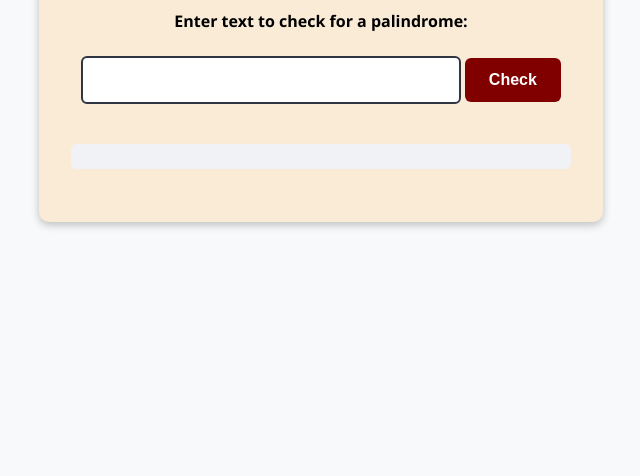
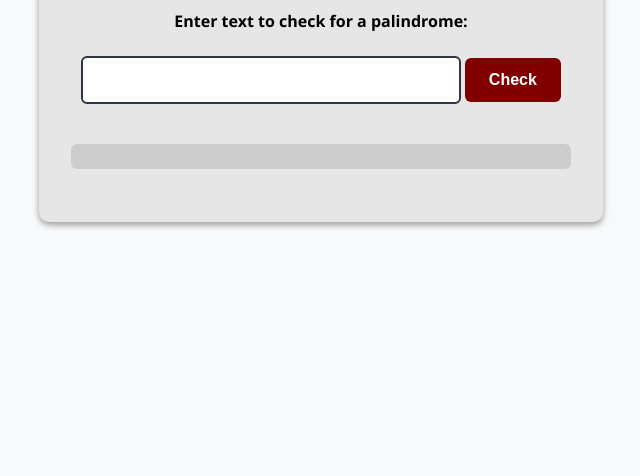
Before and after one commit to FredBob333/Palindrome-Checker, a plain HTML site: page index.html in a window 1280 px wide. Shown: the part 356-832 px from the top of the page, without its empty margins (319-959 px from the left). Drawn offline with Linux system fonts and the light colour scheme.

Commit message:
Update styles.css

```diff
--- a/styles.css
+++ b/styles.css
@@ -17,9 +17,9 @@ body {
 }
 
 main {
-  background: #FAEBD7;
+  background: #e6e6e6;
   border-radius: 10px;
-  box-shadow: rgba(0, 0, 0, 0.24) 0px 3px 8px;
+  box-shadow: rgba(0, 0, 0, 0.16) 0px 3px 6px, rgba(0, 0, 0, 0.23) 0px 3px 6px;
   padding: 2rem;
   width: 100%;
   max-width: 500px;
@@ -61,7 +61,7 @@ main {
   margin-top: 1.5rem;
   padding: 0.8rem;
   border-radius: 6px;
-  background: var(--light);
+  background: #cccccc;
   font-weight: 500;
 }
 
```
